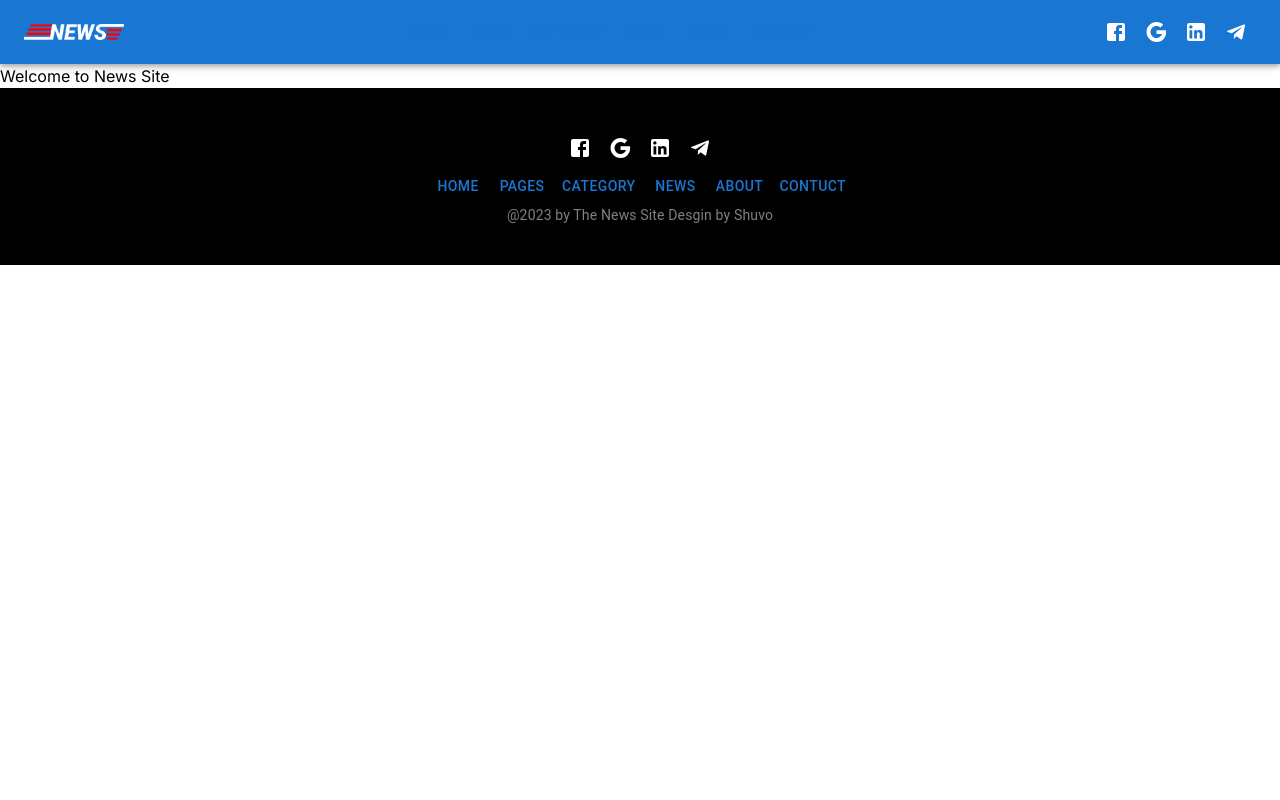
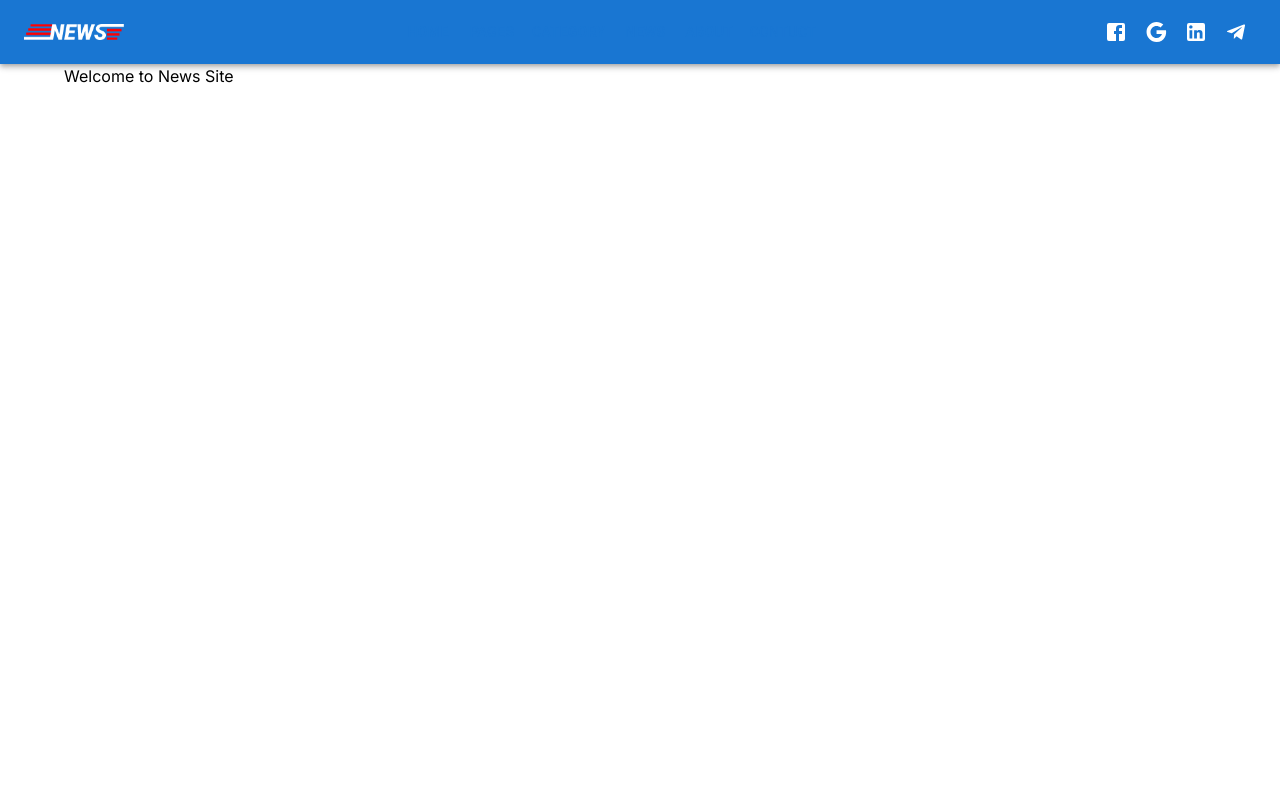
Before and after one commit to shuvo794/news-portal-site, a Next.js app: page / in a window 1280 px wide. Shown: the top 800 px of the page. Built offline with nearby package versions, Linux system fonts and the light colour scheme.

Commit message:
work  footer

```diff
--- a/src/app/layout.js
+++ b/src/app/layout.js
@@ -2,6 +2,7 @@
 import "./globals.css";
 import Navbar from "@/components/shared/Navbar/Navbar";
 import Footer from "@/components/shared/Footer/Footer";
+import { Container } from "@mui/material";
 
 const inter = Inter({ subsets: ["latin"] });
 
@@ -14,9 +15,9 @@
   return (
     <html lang="en">
       <body className={inter.className}>
-        <Navbar/>
-        {children}
-        <Footer/>
+        <Navbar />
+        <Container className="min-h-screen">{children}</Container>
+        <Footer />
       </body>
     </html>
   );
```
